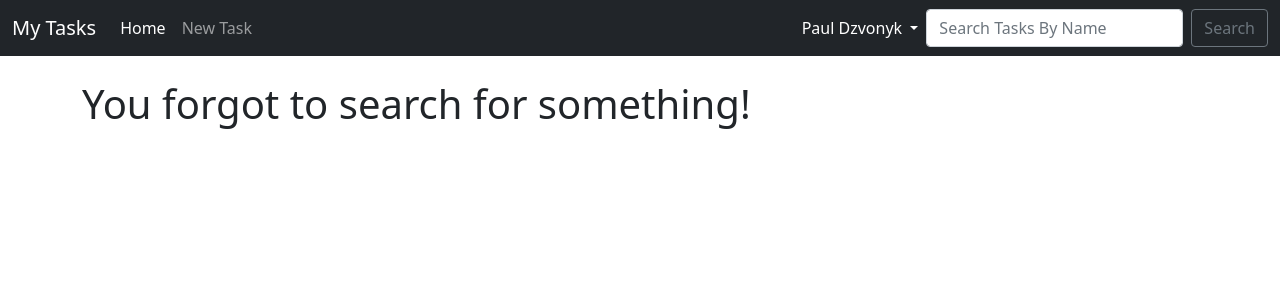
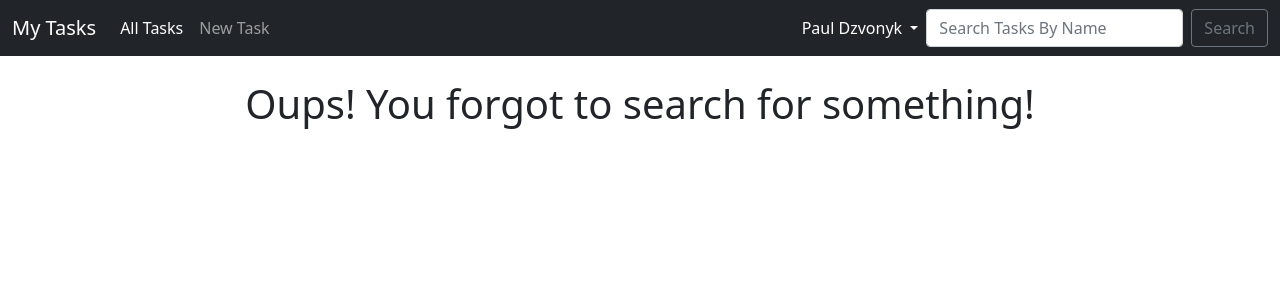
Before and after one commit to pauldzvonyk/organizer, a Django app: page /search_task in a window 1280 px wide. Shown: the top 300 px of the page. Run offline with Django 5.2, Linux system fonts and the light colour scheme; a user stored in the database is signed in; data comes from the database, SQL or seed files in the repository; both versions use the stored data as it was after the commit; some libraries are stand-ins or nearby versions.

Commit message:
changed home to all tasks in navbar

```diff
--- a/task/templates/task/base.html
+++ b/task/templates/task/base.html
@@ -36,7 +36,7 @@
             <ul class="navbar-nav me-auto mb-2 mb-lg-0">
                 {% if user.is_authenticated %}
                 <li class="nav-item">
-                    <a class="nav-link active" aria-current="page" href="{% url 'home' %}">Home</a>
+                    <a class="nav-link active" aria-current="page" href="{% url 'home' %}">All Tasks</a>
                 </li>
                 <li class="nav-item">
                     <a class="nav-link" href="{% url 'add_task' %}">New Task</a>
--- a/task/templates/task/search_task.html
+++ b/task/templates/task/search_task.html
@@ -17,7 +17,7 @@
     {% endif %}
 {% else %}
 
-<h1>You forgot to search for something!</h1>
+<h1 class="text-center">Oups! You forgot to search for something!</h1>
 
 {% endif %}
 
```
Also changed, not shown: db.sqlite3.
